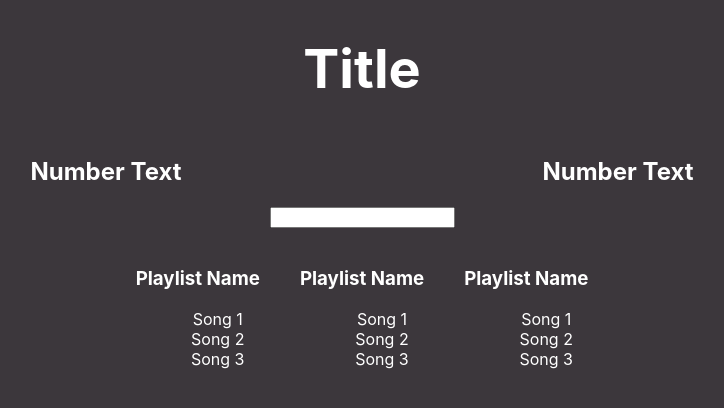
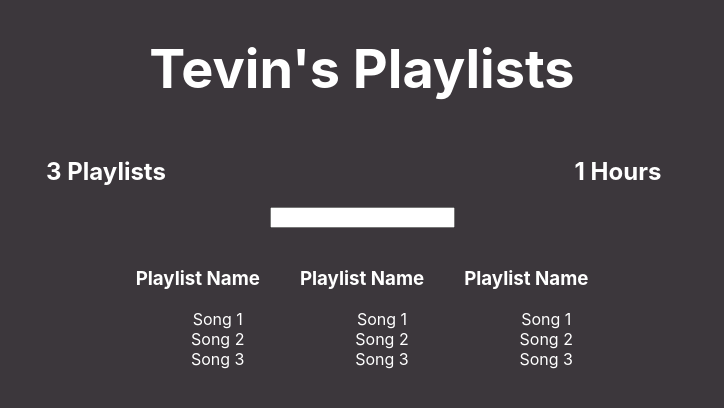
Before and after one commit to tevdevelops/react-polishing, a React (Create React App) app in the folder better-playlists/: page / in a window 1280 px wide. Shown: the top 408 px of the page, without its empty margins (278-1002 px from the left). Built offline with nearby package versions, Linux system fonts and the light colour scheme.

Commit message:
Added Fake Server Data to better-playlists

```diff
--- a/better-playlists/src/App.js
+++ b/better-playlists/src/App.js
@@ -1,20 +1,72 @@
 import React, { Component } from 'react';
 import './App.css';
-import Aggregrate from './components/Aggregrate';
+import PlaylistCounter from './components/PlaylistCounter';
+import HoursCounter from './components/HoursCounter';
 import Filter from './components/Filter';
 import Playlist from './components/Playlist';
 
+let fakeServerData = {
+  user: {
+    name: 'Tevin',
+    playlists: [
+      {
+        name: 'My Favorites',
+        songs: [
+          {name: 'Lost Boy', duration: 200},
+          {name: 'Hard', duration: 205},
+          {name: 'Tadow', duration: 209}
+        ]
+      },
+      {
+        name: 'Party Jams',
+        songs: [
+          {name: 'Fun Song 1', duration: 210},
+          {name: 'Party Song 1', duration: 219},
+          {name: 'Party Song 2', duration: 201}
+        ]
+      },
+      {
+        name: 'LoFi Hip Hop',
+        songs: [
+          {name: 'Chill Song 1', duration: 218},
+          {name: 'Chill Song 2', duration: 209},
+          {name: 'Chill Song 3', duration: 219}
+        ]
+      }
+    ]
+  }
+}
+
+
 class App extends Component {
+  constructor(props) {
+    super();
+    this.state = {
+      serverData: {}
+    }
+  }
+
+  componentDidMount() {
+    setTimeout(() => {
+      this.setState({serverData: fakeServerData});
+    }, 1000);
+
+  }
+
   render() {
     return(
       <div className="App">
-        <h1>Title</h1>
-        <Aggregrate />
-        <Aggregrate />
-        <Filter/>
-        <Playlist/>
-        <Playlist/>
-        <Playlist/>
+        {this.state.serverData.user ?
+          <div>
+            <h1>{this.state.serverData.user.name}'s Playlists</h1>
+            <PlaylistCounter playlists={this.state.serverData.user.playlists}/>
+            <HoursCounter playlists={this.state.serverData.user.playlists}/>
+            <Filter/>
+            <Playlist/>
+            <Playlist/>
+            <Playlist/>
+          </div> : <h1>Loading...</h1>
+        }
       </div>
     );
   }
--- a/better-playlists/src/components/Aggregrate.js
+++ /dev/null
@@ -1,15 +0,0 @@
-import React, { Component } from 'react';
-import './Aggregrate.css';
-
-
-class Aggregrate extends Component {
-  render() {
-    return(
-      <div className='aggregate'>
-        <h2>Number Text</h2>
-      </div>
-    );
-  }
-}
-
-export default Aggregrate;
--- /dev/null
+++ b/better-playlists/src/components/HoursCounter.css
@@ -0,0 +1,4 @@
+.hours-counter {
+  display: inline-block;
+  width: 40%;
+}
--- /dev/null
+++ b/better-playlists/src/components/HoursCounter.js
@@ -0,0 +1,21 @@
+import React, { Component } from 'react';
+import './HoursCounter.css';
+
+
+class HoursCounter extends Component {
+  render() {
+    let allSongs = this.props.playlists.reduce((songs, eachPlaylist) => {
+      return songs.concat(eachPlaylist.songs)
+    } , [])
+    let totalDuration = allSongs.reduce((sum, eachSong) => {
+      return sum + eachSong.duration
+    }, 0)
+    return(
+      <div className='hours-counter'>
+        <h2>{Math.round(totalDuration/60/60)} Hours</h2>
+      </div>
+    );
+  }
+}
+
+export default HoursCounter;
--- a/better-playlists/src/components/Aggregrate.css
+++ b/better-playlists/src/components/PlaylistCounter.css
@@ -1,4 +1,4 @@
-.aggregate {
+.playlist-counter {
   display: inline-block;
   width: 40%;
 }
--- /dev/null
+++ b/better-playlists/src/components/PlaylistCounter.js
@@ -0,0 +1,15 @@
+import React, { Component } from 'react';
+import './PlaylistCounter.css';
+
+
+class PlaylistCounter extends Component {
+  render() {
+    return(
+      <div className='playlist-counter'>
+        <h2>{this.props.playlists && this.props.playlists.length} Playlists</h2>
+      </div>
+    );
+  }
+}
+
+export default PlaylistCounter;
```
Also changed, not shown: 1 other file (tests, documents, lock files or other folders).
